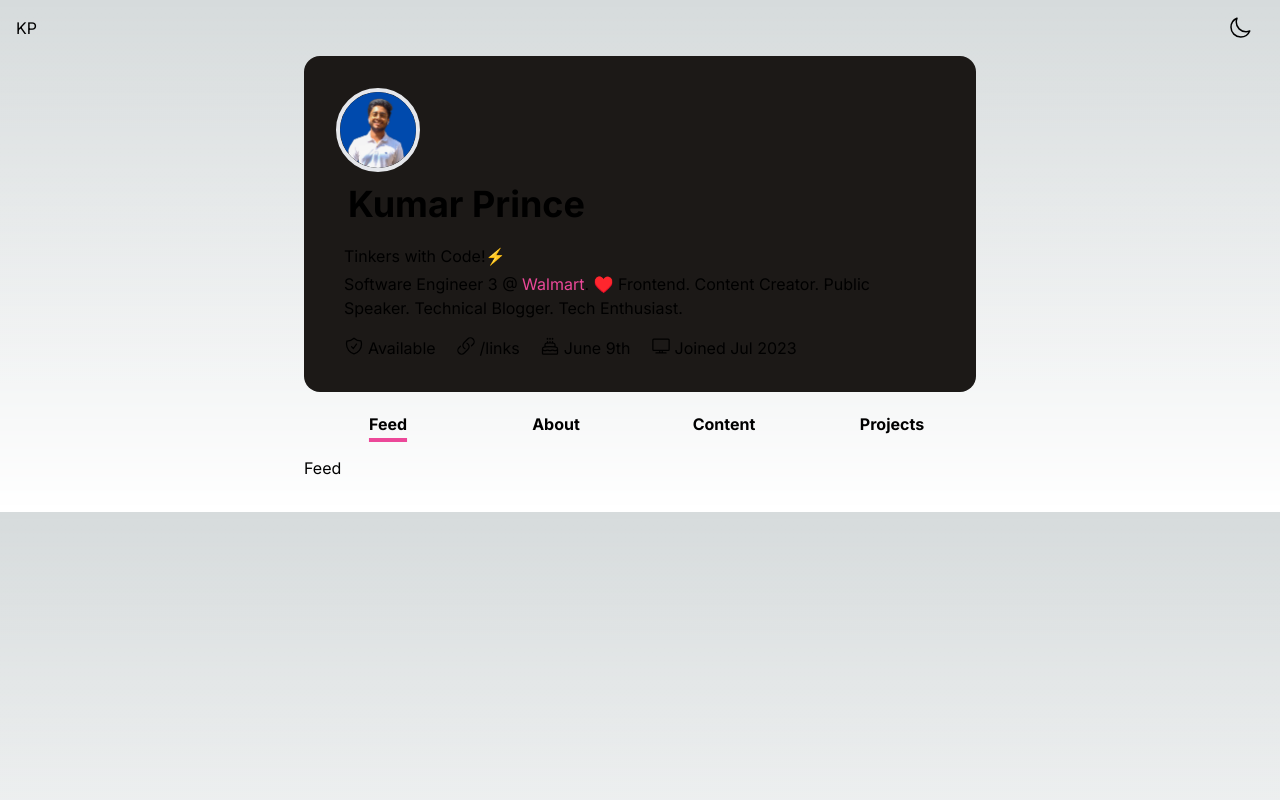
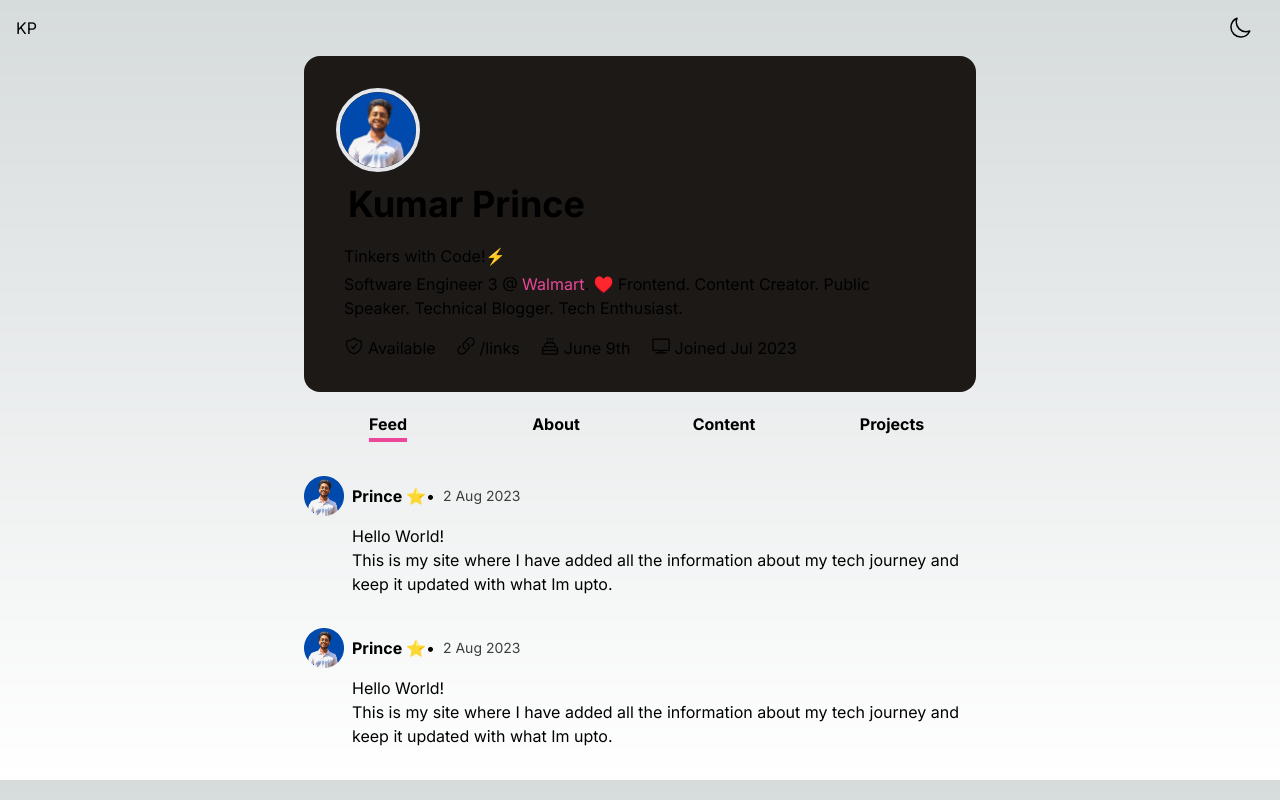
Before and after one commit to thekrprince/portfolio, a Next.js app: page / in a window 1280 px wide. Built offline with nearby package versions, Linux system fonts and the light colour scheme.

Commit message:
added feed

```diff
--- /dev/null
+++ b/src/components/feed/feed-card.tsx
@@ -0,0 +1,30 @@
+import Image from "next/image";
+import { feedData } from "../../data/feed";
+
+export default function Card() {
+  return (
+    <>
+      {feedData.map((fd, idx) => {
+        return (
+          <div key={idx} className="my-8">
+            <div className="flex items-center my-2">
+              <Image
+                src="/images/pfp.png"
+                alt=""
+                height="40"
+                width="40"
+                className="inline"
+              />
+              <p className="ml-2 font-bold">{fd.title}</p>•
+              <p className="ml-2 text-sm opacity-75">{fd.date}</p>
+            </div>
+            <div className="ml-12">
+              <h2>{fd.article.heading}</h2>
+              <p>{fd.article.description}</p>
+            </div>
+          </div>
+        );
+      })}
+    </>
+  );
+}
--- a/src/components/feed/index.tsx
+++ b/src/components/feed/index.tsx
@@ -1,3 +1,9 @@
+import Card from "./feed-card";
+
 export default function Feed() {
-  return <div>Feed</div>;
+  return (
+    <div>
+      <Card />
+    </div>
+  );
 }
--- /dev/null
+++ b/src/data/feed.js
@@ -0,0 +1,24 @@
+export const feedData = [
+  {
+    title: "Prince ⭐",
+    date: "2 Aug 2023",
+    feeling: "feeling great",
+    imageUrl: "/images/pfp.png",
+    article: {
+      heading: "Hello World!",
+      description:
+        "This is my site where I have added all the information about my tech journey and keep it updated with what Im upto.",
+    },
+  },
+  {
+    title: "Prince ⭐",
+    date: "2 Aug 2023",
+    feeling: "feeling great",
+    imageUrl: "/images/pfp.png",
+    article: {
+      heading: "Hello World!",
+      description:
+        "This is my site where I have added all the information about my tech journey and keep it updated with what Im upto.",
+    },
+  },
+];
```
